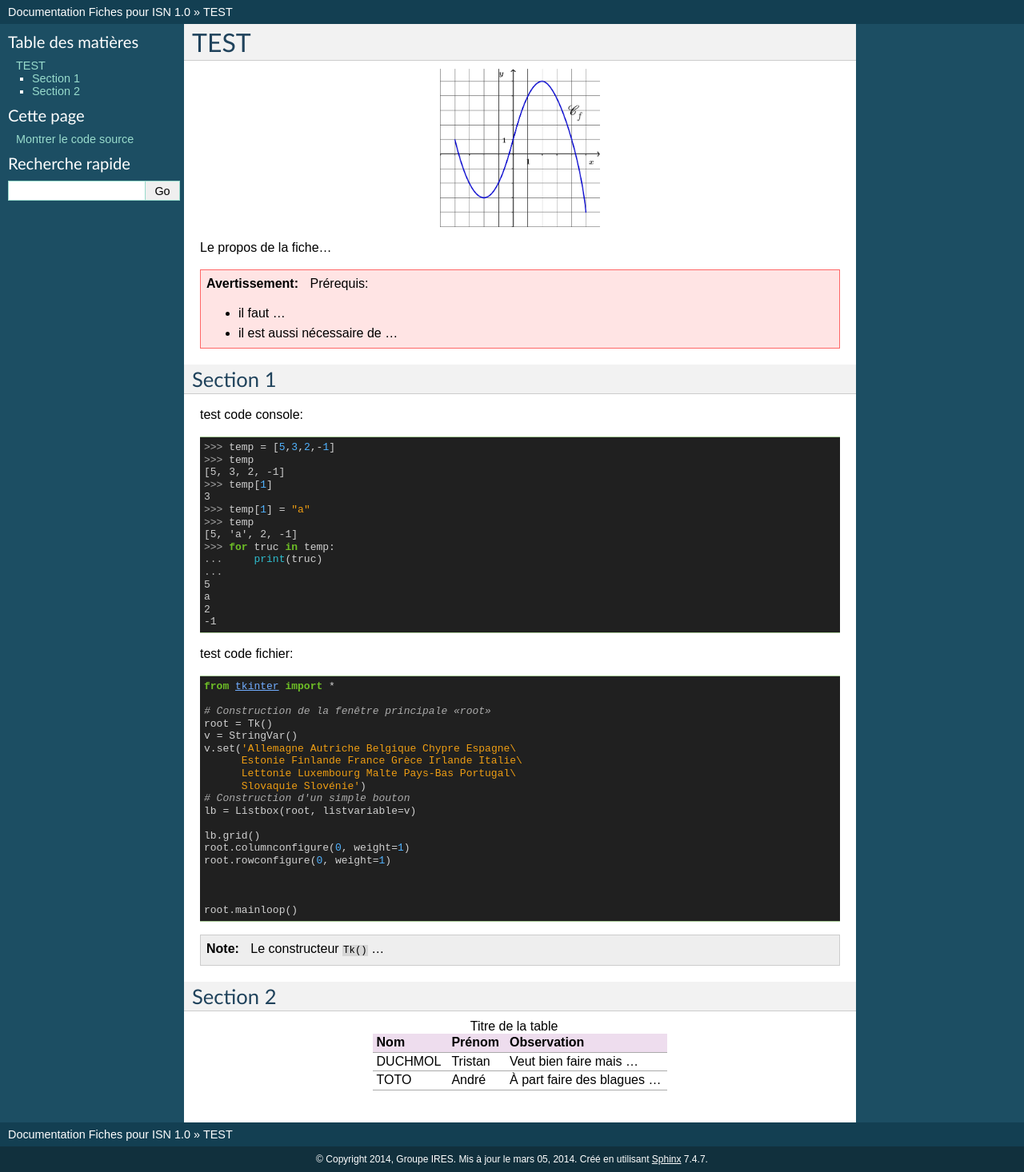
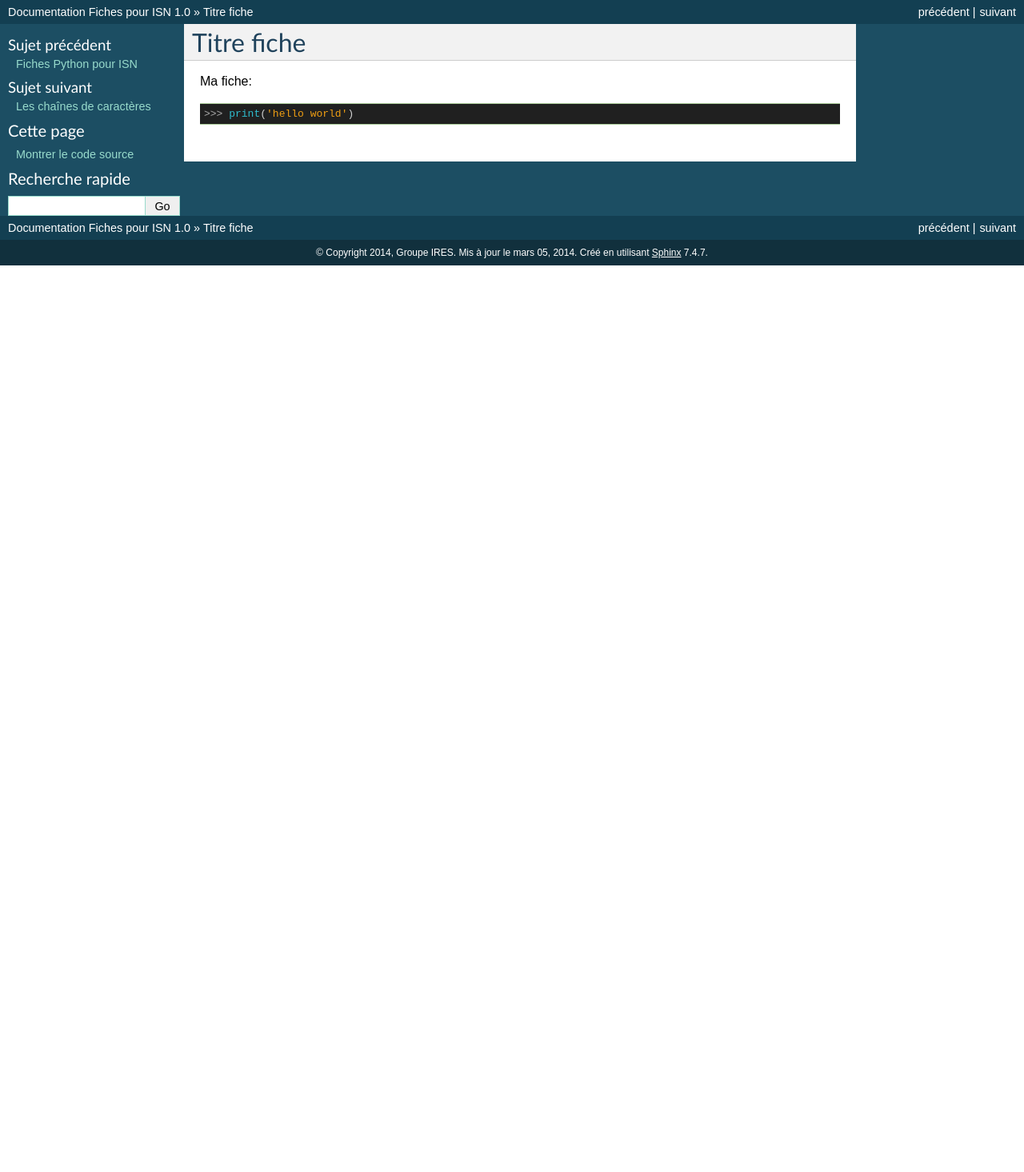
Before and after one commit to ORLEANS-TOURS-IRES/Fiches_ISN, a Sphinx documentation site: the page built from source/test.rst, in a window 1280 px wide. Shown: the whole page at 80% size. Built offline with Sphinx 7.4.7, drawn with Linux system fonts in a browser that asks for light colours; after the commit the page ends 900 px from its top, so only the background shows below that.

Commit message:
petit test

```diff
--- a/source/index.rst
+++ b/source/index.rst
@@ -3,13 +3,14 @@
    You can adapt this file completely to your liking, but it should at least
    contain the root `toctree` directive.
 
-Bienvenue sur ce site dédié à ISN en Python
-===========================================
+Fiches Python pour ISN
+======================
 
 
 .. toctree::
    :maxdepth: 1
 
+   test
    chaines
    listes
    dictionnaires
--- a/source/test.rst
+++ b/source/test.rst
@@ -1,75 +1,7 @@
-TEST
-====
+************
+Titre fiche
+************
 
-.. image:: img/etienne/exo1.png
-        :align: center
-        :width: 200
+Ma fiche::
 
-Le propos de la fiche...
-
-.. warning::
-        Prérequis:
-
-        + il faut ...
-        + il est aussi nécessaire de ...
-
-Section 1
----------
-
-test code console::
-
-        >>> temp = [5,3,2,-1]
-        >>> temp
-        [5, 3, 2, -1]
-        >>> temp[1]
-        3
-        >>> temp[1] = "a"
-        >>> temp
-        [5, 'a', 2, -1]
-        >>> for truc in temp:
-        ...     print(truc)
-        ...
-        5
-        a
-        2
-        -1
-
-test code fichier::
-
-        from tkinter import *
-
-        # Construction de la fenêtre principale «root»
-        root = Tk()
-        v = StringVar()
-        v.set('Allemagne Autriche Belgique Chypre Espagne\
-              Estonie Finlande France Grèce Irlande Italie\
-              Lettonie Luxembourg Malte Pays-Bas Portugal\
-              Slovaquie Slovénie')
-        # Construction d'un simple bouton
-        lb = Listbox(root, listvariable=v)
-
-        lb.grid()
-        root.columnconfigure(0, weight=1)
-        root.rowconfigure(0, weight=1)
-
-
-
-        root.mainloop()
-
-.. note:: Le constructeur ``Tk()`` ...
-
-Section 2
----------
-
-.. list-table:: Titre de la table
-   :header-rows: 1
-
-   + - Nom
-     - Prénom
-     - Observation
-   + - DUCHMOL
-     - Tristan
-     - Veut bien faire mais ...
-   + - TOTO
-     - André
-     - À part faire des blagues ...
+        >>> print('hello world')
```
